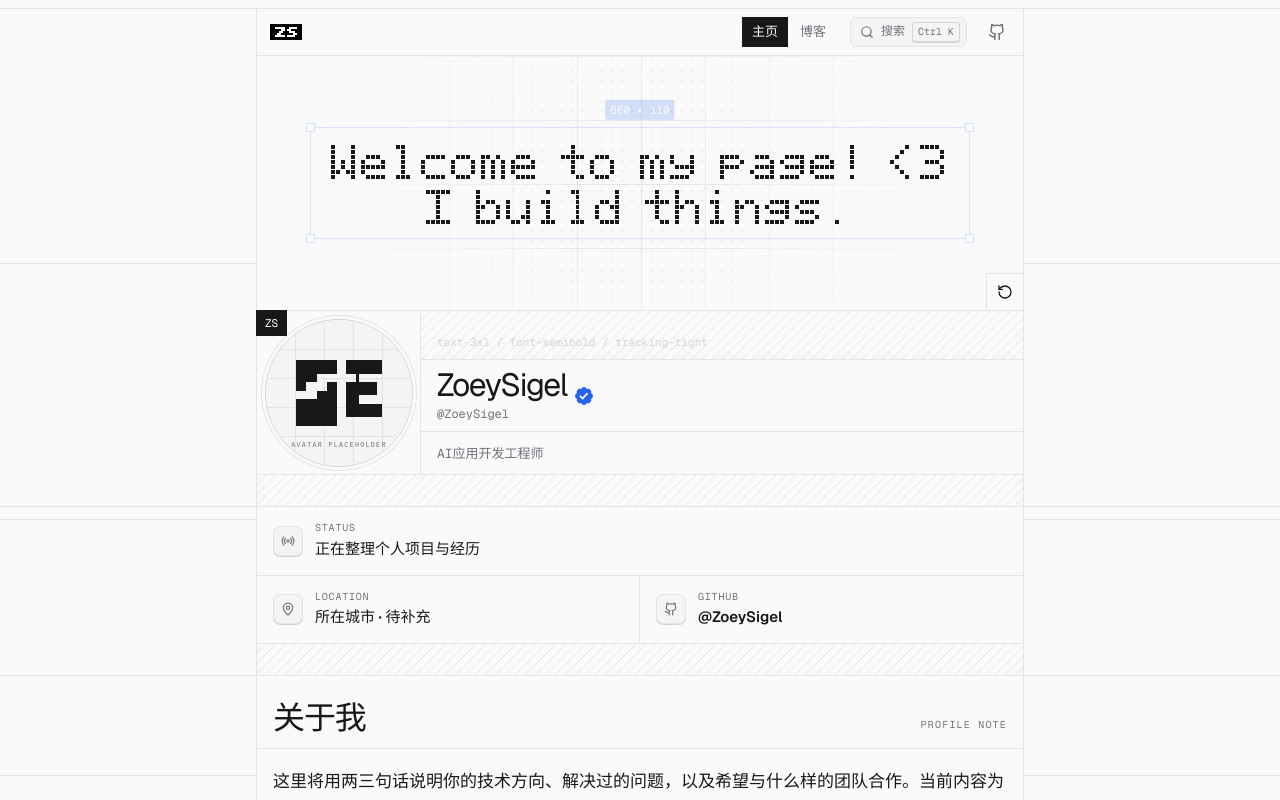
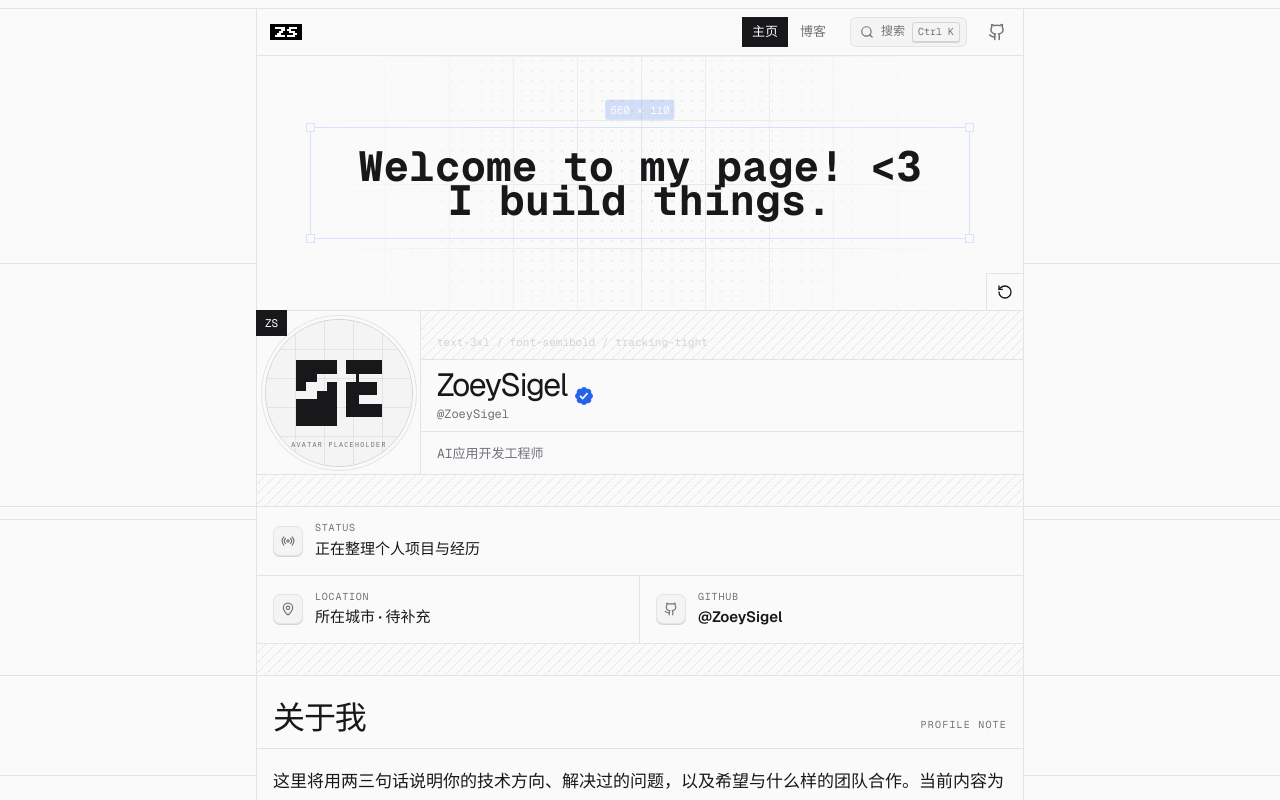
Before and after one commit to ZoeySigel/ZoeySigel.github.io, a Next.js app: page / in a window 1280 px wide. Shown: the top 800 px of the page. Built offline with nearby package versions, Linux system fonts and the light colour scheme.

Commit message:
refactor: use Pixelify Sans for cover message

```diff
--- a/package.json
+++ b/package.json
@@ -24,6 +24,7 @@
   },
   "dependencies": {
     "@fontsource-variable/noto-sans-sc": "^5.2.8",
+    "@fontsource-variable/pixelify-sans": "5.3.0",
     "@fontsource/caveat": "^5.3.0",
     "geist": "^1.7.2",
     "gray-matter": "^4.0.3",
--- a/src/app/layout.tsx
+++ b/src/app/layout.tsx
@@ -1,4 +1,5 @@
 import "@fontsource-variable/noto-sans-sc";
+import "@fontsource-variable/pixelify-sans";
 import "@fontsource/caveat/600.css";
 import "pullcord/pullcord.css";
 import "@/styles/globals.css";
--- a/src/components/pixel-welcome-mark.tsx
+++ b/src/components/pixel-welcome-mark.tsx
@@ -1,100 +1,12 @@
-import type { SVGProps } from "react";
-
-const GLYPHS: Record<string, readonly string[]> = {
-  "!": ["00100", "00100", "00100", "00100", "00100", "00000", "00100"],
-  ".": ["00000", "00000", "00000", "00000", "00000", "00000", "00100"],
-  "3": ["11110", "00001", "00001", "01110", "00001", "00001", "11110"],
-  "<": ["00010", "00100", "01000", "10000", "01000", "00100", "00010"],
-  A: ["01110", "10001", "10001", "11111", "10001", "10001", "10001"],
-  B: ["11110", "10001", "10001", "11110", "10001", "10001", "11110"],
-  C: ["01111", "10000", "10000", "10000", "10000", "10000", "01111"],
-  D: ["11110", "10001", "10001", "10001", "10001", "10001", "11110"],
-  E: ["11111", "10000", "10000", "11110", "10000", "10000", "11111"],
-  G: ["01111", "10000", "10000", "10111", "10001", "10001", "01111"],
-  H: ["10001", "10001", "10001", "11111", "10001", "10001", "10001"],
-  I: ["11111", "00100", "00100", "00100", "00100", "00100", "11111"],
-  L: ["10000", "10000", "10000", "10000", "10000", "10000", "11111"],
-  M: ["10001", "11011", "10101", "10101", "10001", "10001", "10001"],
-  N: ["10001", "11001", "10101", "10011", "10001", "10001", "10001"],
-  O: ["01110", "10001", "10001", "10001", "10001", "10001", "01110"],
-  P: ["11110", "10001", "10001", "11110", "10000", "10000", "10000"],
-  S: ["01111", "10000", "10000", "01110", "00001", "00001", "11110"],
-  T: ["11111", "00100", "00100", "00100", "00100", "00100", "00100"],
-  U: ["10001", "10001", "10001", "10001", "10001", "10001", "01110"],
-  W: ["10001", "10001", "10001", "10101", "10101", "11011", "10001"],
-  Y: ["10001", "10001", "01010", "00100", "00100", "00100", "00100"],
-  a: ["00000", "00000", "01110", "00001", "01111", "10001", "01111"],
-  b: ["10000", "10000", "10110", "11001", "10001", "10001", "11110"],
-  c: ["00000", "00000", "01111", "10000", "10000", "10000", "01111"],
-  d: ["00001", "00001", "01101", "10011", "10001", "10001", "01111"],
-  e: ["00000", "00000", "01110", "10001", "11111", "10000", "01111"],
-  g: ["00000", "00000", "01111", "10001", "01111", "00001", "11110"],
-  h: ["10000", "10000", "10110", "11001", "10001", "10001", "10001"],
-  i: ["00100", "00000", "01100", "00100", "00100", "00100", "01110"],
-  l: ["01100", "00100", "00100", "00100", "00100", "00100", "01110"],
-  m: ["00000", "00000", "11010", "10101", "10101", "10101", "10101"],
-  n: ["00000", "00000", "10110", "11001", "10001", "10001", "10001"],
-  o: ["00000", "00000", "01110", "10001", "10001", "10001", "01110"],
-  p: ["00000", "00000", "11110", "10001", "11110", "10000", "10000"],
-  s: ["00000", "00000", "01111", "10000", "01110", "00001", "11110"],
-  t: ["00100", "00100", "11111", "00100", "00100", "00100", "00011"],
-  u: ["00000", "00000", "10001", "10001", "10001", "10011", "01101"],
-  y: ["00000", "00000", "10001", "10001", "01111", "00001", "11110"],
-};
-
-const PIXEL = 4;
-const STEP = 5;
-const GLYPH_ADVANCE = 30;
-const SPACE_ADVANCE = 20;
-const VIEWBOX_WIDTH = 660;
-
-function createLine(text: string, y: number) {
-  const characters = [...text];
-  const width = characters.reduce(
-    (total, character) =>
-      total + (character === " " ? SPACE_ADVANCE : GLYPH_ADVANCE),
-    0
-  );
-  let x = (VIEWBOX_WIDTH - width) / 2;
-  let path = "";
-
-  for (const character of characters) {
-    if (character === " ") {
-      x += SPACE_ADVANCE;
-      continue;
-    }
-
-    const glyph = GLYPHS[character];
-    if (!glyph) continue;
-
-    glyph.forEach((row, rowIndex) => {
-      [...row].forEach((pixel, columnIndex) => {
-        if (pixel === "1") {
-          path += `M${x + columnIndex * STEP} ${y + rowIndex * STEP}h${PIXEL}v${PIXEL}h-${PIXEL}Z`;
-        }
-      });
-    });
-    x += GLYPH_ADVANCE;
-  }
-
-  return path;
-}
-
-const FIRST_LINE = createLine("Welcome to my page! <3", 17);
-const SECOND_LINE = createLine("I build things.", 62);
-
-export function PixelWelcomeMark(props: SVGProps<SVGSVGElement>) {
+export function PixelWelcomeMark() {
   return (
-    <svg
-      viewBox={`0 0 ${VIEWBOX_WIDTH} 110`}
-      xmlns="http://www.w3.org/2000/svg"
+    <div
+      className="pixel-welcome-mark"
       role="img"
       aria-label={"Welcome to my page! <3. I build things."}
-      shapeRendering="crispEdges"
-      {...props}
     >
-      <path d={FIRST_LINE} fill="currentColor" />
-      <path d={SECOND_LINE} fill="currentColor" />
-    </svg>
+      <span>{"Welcome to my page! <3"}</span>
+      <span>I build things.</span>
+    </div>
   );
 }
--- a/src/styles/globals.css
+++ b/src/styles/globals.css
@@ -434,9 +434,19 @@ input:focus-visible {
   place-items: center;
 }
 
-.mark-resize-stage > svg {
+.pixel-welcome-mark {
+  display: flex;
   width: 100%;
   height: 100%;
+  flex-direction: column;
+  align-items: center;
+  justify-content: center;
+  font-family: "Pixelify Sans Variable", var(--font-geist-mono), monospace;
+  font-size: clamp(18px, 4.2vw, 42px);
+  font-weight: 700;
+  line-height: 0.82;
+  letter-spacing: 0.01em;
+  white-space: nowrap;
 }
 
 .resize-frame {
```
Also changed, not shown: 1 other file (tests, documents, lock files or other folders).
